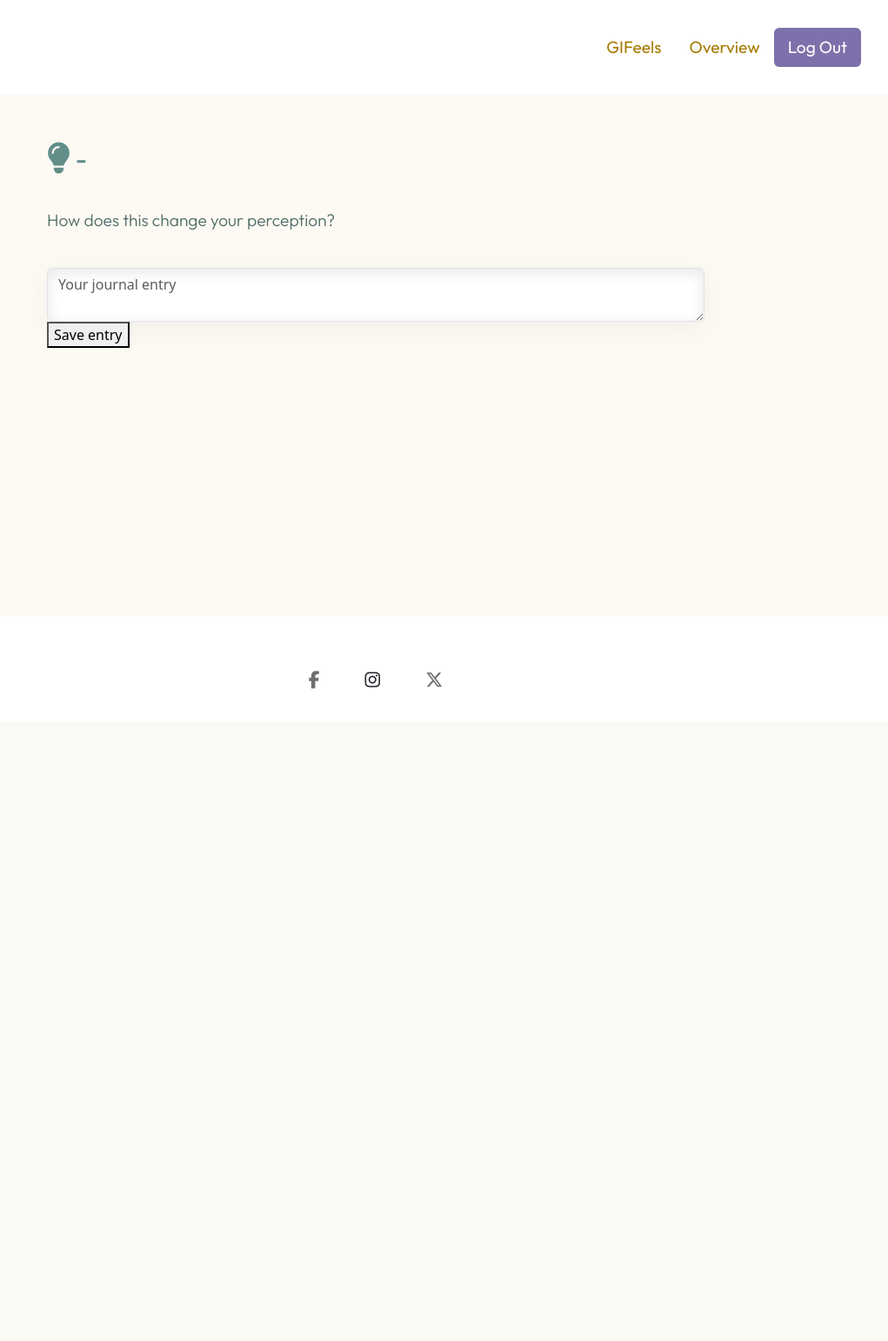
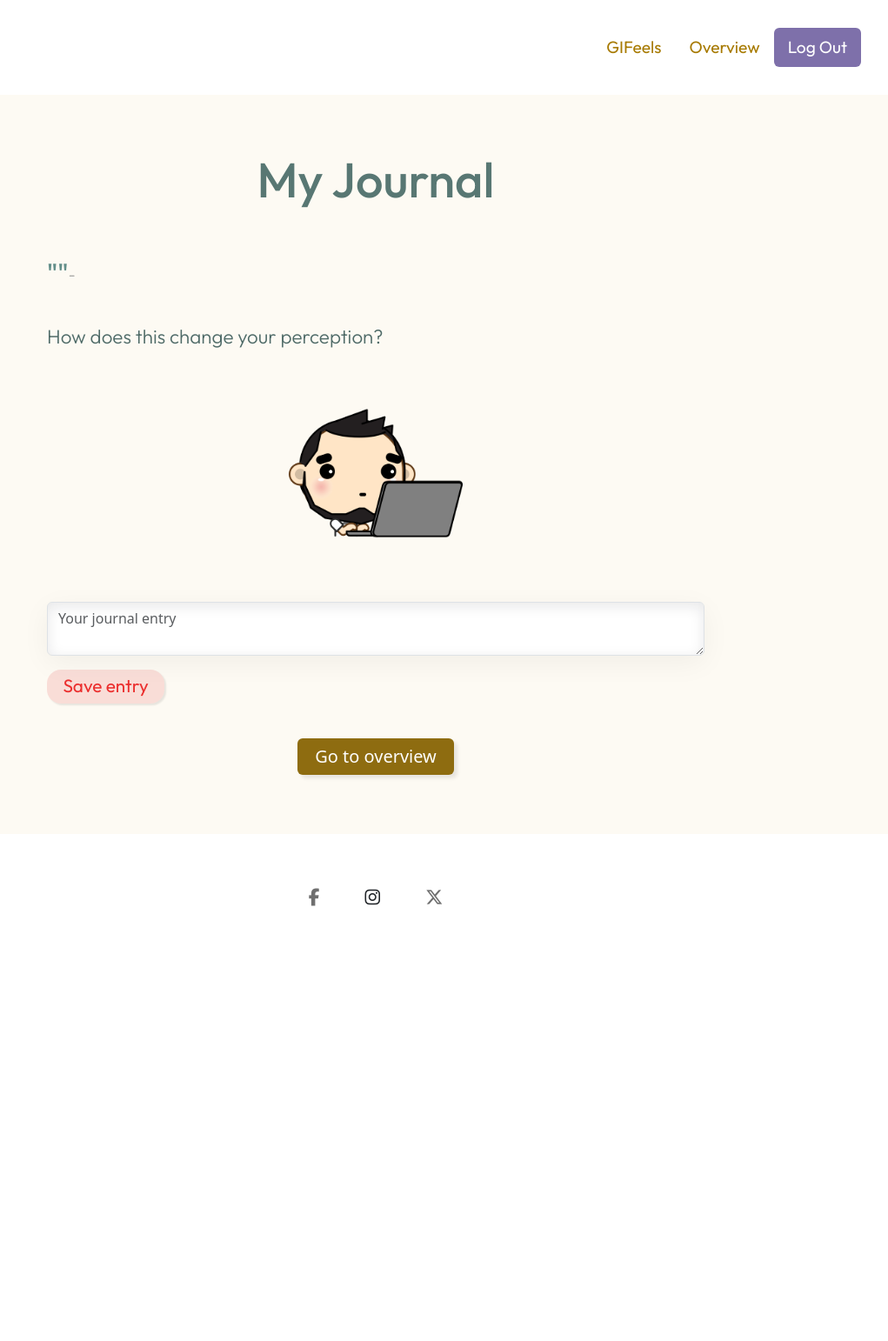
Before and after one commit to lyscodes/CFG_Software_2_4, a Flask app: page /journal in a window 1280 px wide. Shown: the whole page at 87% size, without its empty margins (208-1229 px from the left). Before the commit the page ends 792 px from the top, so only its background shows below. Run offline with Flask 3, Linux system fonts and the light colour scheme; data that the repository does not hold is empty; some libraries are stand-ins or nearby versions.

Commit message:
added go to overview button, made save entry button, cleared up images and styling of font

```diff
--- a/static/css/journal-page.css
+++ b/static/css/journal-page.css
@@ -7,7 +7,7 @@
     }
 
     section {
-        margin-top: 200px;
+        margin-top: 64px;
     }
 
     /* hero section */
@@ -15,7 +15,7 @@
     .hero-section {
         margin-top: 32px;
         width: 100%;
-        height: 600px;
+        height: 850px;
         display: block;
         align-items: start;
         box-sizing: border-box;
@@ -26,20 +26,11 @@
 
     }
 
-    img {
-        width: 440px;
-        height: 350px;
-
-        margin-top: 80px;
-
-
-        /* filter: drop-shadow(6px 6px 4px #f1f9f8); */
-    }
 
     .quote {
       font-family: "Quicksand", sans-serif;
       font-weight: 800;
-      font-size: 2rem;
+      font-size: 2.2rem;
       color: #886811;
       /* margin-top: 160px; */
       width: auto;
@@ -48,8 +39,8 @@
 
     #author {
         font-family: "Quicksand", sans-serif;
-      font-weight: 400;
-      font-size: 1.2rem;
+      font-weight: 300;
+      font-size: 1.35rem;
       color: #797979;
       margin-top: 160px;
     }
@@ -98,7 +89,7 @@
       width: 70%;
       /* border: 3px solid #8AC0BA; */
       border-radius: 16px;
-      height: 60%;
+      height: 100%;
       display: block;
       /* box-shadow: inset 6px 6px 10px 0(0,0,0,0,2), inset -6px -6px, 10px, 0 rgba(255,255,255,0.5) */
 
@@ -153,22 +144,129 @@ margin-bottom: 40px;
       font-family: "Outfit", sans-serif;
       font-optical-sizing: auto;
       font-weight: 300;
-      font-size: 1.2rem;
+      font-size: 1.4rem;
       font-style: normal;
       color: #4e6a67;
     }
 
 
     .error {
-        color: red,
-        text-align: center,
+        color: "red";
+        text-align: center;
         font-weight: 300;
         margin-right: 30%
     }
 
-    /* lightbulb icon */
-    .fa-feather {
-      color: #6D9691;
-      margin: auto;
-      margin-right: 2%;
+
+
+
+      .heading-container{
+        text-align: center;
+        margin-top: 32px;
+        display: block;
+        margin:auto;
+
       }
+
+      h1 {
+        color: #587773;
+        font-family: "Outfit", sans-serif;
+        font-optical-sizing: auto;
+        font-weight: 500;
+        font-size:3.5rem;
+        font-style: normal;
+        /* color: #85650d; */
+      }
+
+      /* save entry button */
+
+
+#save-entry-btn{
+  margin-top: 16px;
+  font-weight: 400;
+  font-size: 1.3rem;
+  font-style: normal;
+  color: #e80c0cd5;
+
+    font-family: "Outfit";
+    background-color: #e354542d;
+    box-shadow: 2px 2px 2px rgba(0, 0, 0, 0.092);
+
+ padding-top: 2px;
+ padding-bottom: 4px;
+    outline: none;
+    border-radius: 16px;
+    width: 135px;
+}
+
+
+#save-entry-btn:hover {
+
+    font-weight: 400;
+    font-size: 1.3rem;
+    font-style: normal;
+    color: white;
+      font-family: "Outfit";
+      background-color: #d4071f90;
+   padding-top: 2px;
+   padding-bottom: 4px;
+      text-decoration: none;
+      border-radius: 16px;
+      width: 135px;
+      outline:none;
+}
+
+.container-image{
+  text-align: center;
+}
+
+img {
+  height: auto;
+  width: 200px;
+  margin-bottom: 48px;
+}
+
+/* Button area */
+
+/* button area */
+
+
+.button-area{
+  margin:auto;
+  text-align: center;
+  display: block;
+}
+.btn-primary {
+  margin-top:40px;
+  background-color: #8e6c10;
+  border: none;
+  box-shadow: 4px 4px 4px rgba(0, 0, 0, 0.092);
+  font-weight: 400;
+  font-size: 1.25rem;
+  padding-left:20px;
+  padding-right:20px;
+  margin-bottom: 40px;
+}
+
+
+.btn-primary:not(:disabled):not(:disabled):active {
+  background-color: #f2bc75;
+  border: none;
+  box-shadow: 4px 4px 4px rgba(0, 0, 0, 0.092);
+  font-weight: 400;
+  font-size: 1.25rem;
+  padding-left:20px;
+  padding-right:20px;
+  color: #8e6c10;
+}
+
+.btn-primary:hover {
+background-color: #f2bc75;
+border: none;
+box-shadow: 4px 4px 4px rgba(0, 0, 0, 0.092);
+font-weight: 400;
+font-size: 1.25rem;
+padding-left:20px;
+  padding-right:20px;
+color: #8e6c10;
+}
--- a/templates/journal.html
+++ b/templates/journal.html
@@ -1,32 +1,48 @@
-{% extends "layout.html" %}
-
-{% block title %} Journal {% endblock %}
-
-{% block styles %}
+{% extends "layout.html" %} {% block title %} Journal {% endblock %} {% block
+styles %}
 <link rel="stylesheet" href="../static/css/journal-page.css" />
-{% endblock %}
-
-{% block main %}
+{% endblock %} {% block main %}
 <!-- hero section -->
 <div class="hero-section">
+  <section>
+    <div class="heading-container">
+      <h1>My Journal</h1>
+    </div>
+  </section>
   <div class="quote-journal-div">
-              <h2 class="quote-journal"><i class="fa-solid fa-lightbulb fa-lg center"></i>{{quote}} - {{author}} </h2>
+    <h2 class="quote-journal">
+      "{{quote}}"<span id="author">- {{author}}</span>
+    </h2>
     <p id="reflection-text">How does this change your perception?</p>
   </div>
+  <div class="container-image">
+    <div id="guy-journalling-image">
+      <img src="../static/css/icons/guy (1).png" alt="" />
+    </div>
+  </div>
+
   <div>
-              {% with messages = get_flashed_messages() %}
-                {% if messages %}
-                {% for message in messages %}
+    {% with messages = get_flashed_messages() %} {% if messages %} {% for
+    message in messages %}
     <span id="error">{{ message }}</span>
-                {% endfor %}
-                {% endif %}
-                {% endwith %}
+    {% endfor %} {% endif %} {% endwith %}
   </div>
   <div class="form-floating">
     <form method="POST" id="journal_form">
-                <textarea name="textarea" class="form-control" id="floatingTextarea2" placeholder='Your journal entry' style="height: 100%"></textarea>
-            <button type="submit" value="submit">Save entry</button>
+      <textarea
+        name="textarea"
+        class="form-control"
+        id="floatingTextarea2"
+        placeholder="Your journal entry"
+        style="height: 100%"
+      ></textarea>
+      <button type="submit" value="submit" id="save-entry-btn" class="btn">
+        Save entry
+      </button>
     </form>
+    <div class="button-area">
+      <a href="/journal" class="btn btn-primary">Go to overview</a>
+    </div>
   </div>
 </div>
 
```
Also changed, not shown: static/css/icons/guy (1).png (added), 1 other file. Lines whose indentation alone changed are shown as unchanged.
